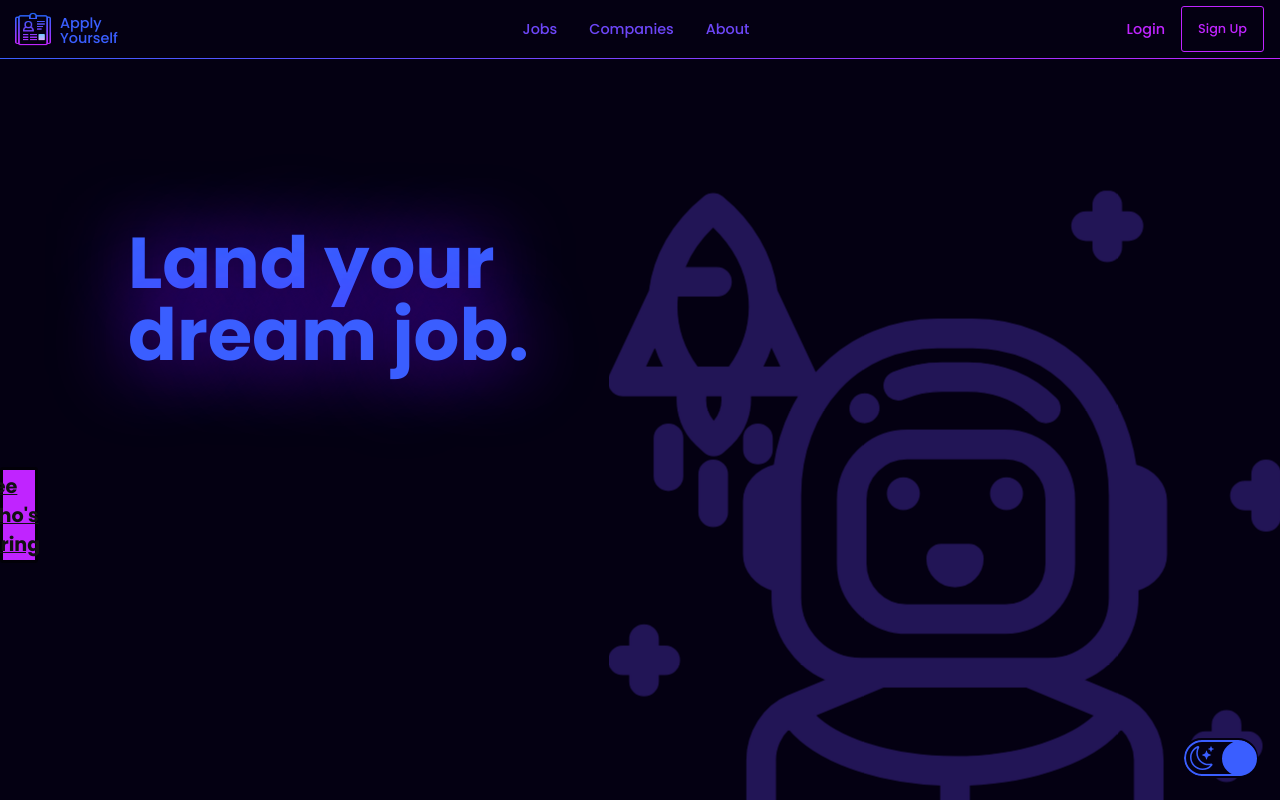
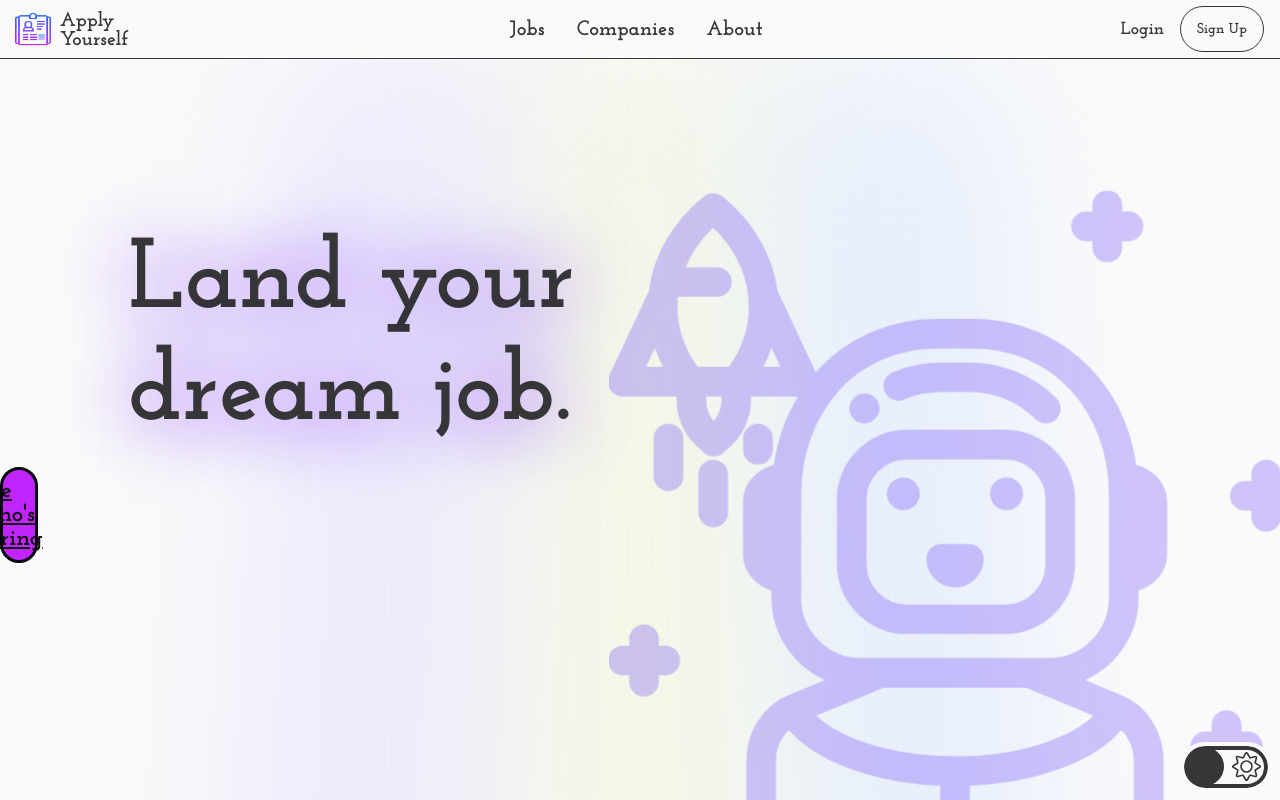
Before and after one commit to a-stepanian/apply-yourself-client, a React (Create React App) app: page / in a window 1280 px wide. Shown: the top 800 px of the page. Built offline with nearby package versions, Linux system fonts and the light colour scheme; no server answers.

Commit message:
More UI updates

```diff
--- a/src/App.tsx
+++ b/src/App.tsx
@@ -24,7 +24,7 @@ import { CompaniesPage } from "./pages/CompaniesPage";
 import { AdminPage } from "./pages/AdminPage";
 
 export const App = () => {
-  const [theme, setTheme] = useState<"dark" | "light">("dark");
+  const [theme, setTheme] = useState<"dark" | "light">("light");
   const { showModal } = useAppContext();
   const siteWrapperRef = useRef<HTMLDivElement>(null);
 
--- a/src/components/DarkModeButton.tsx
+++ b/src/components/DarkModeButton.tsx
@@ -78,7 +78,30 @@ const Wrapper = styled.button`
     }
   }
   @media (min-width: 990px) {
-    bottom: 24px;
-    right: 24px;
+    border: 4px solid ${({ theme }) => theme.color1};
+    outline: 4px solid ${({ theme }) => theme.primaryBackgroundColor};
+    border-radius: 39px;
+    height: 42px;
+    width: 84px;
+    cursor: pointer;
+    .circle {
+      top: -3px;
+      left: ${({ theme }) => `${theme.name === "darkMode" ? "42px" : "-3px"}`};
+      width: 39px;
+      height: 39px;
+      border-radius: 100%;
+    }
+    .moon {
+      top: 4px;
+      left: 6px;
+      width: 26px;
+      height: 26px;
+    }
+    .sun {
+      top: -3px;
+      right: -2px;
+      width: 39px;
+      height: 39px;
+    }
   }
 `;
--- a/src/components/Loading.tsx
+++ b/src/components/Loading.tsx
@@ -10,15 +10,27 @@ interface IShow {
 export const Loading = () => {
   const [show, setShow] = useState<IShow>({ line1: false, line2: false });
 
-  setTimeout(() => setShow(prev => ({ ...prev, line1: true })), 50);
-  setTimeout(() => setShow(prev => ({ ...prev, line2: true })), 500);
+  setTimeout(() => setShow(prev => ({ ...prev, line1: true })), 200);
+  // setTimeout(() => setShow(prev => ({ ...prev, line2: true })), 8000);
 
-  const wavePattern = "⋅.˳˳.⋅˙ॱ˙⋅.˳˳.⋅⋅.˳˳.⋅˙ॱ˙".repeat(30);
+  const wavePattern = "⋅.˳˳.⋅˙ॱ˙⋅.˳˳.⋅⋅.˳˳.⋅˙ॱ˙".repeat(2);
 
   return (
     <Wrapper>
-      {show.line1 && <TypingEffect text="Loading results..." textElementType="p" speedInMilliseconds={10} />}
-      {show.line2 && <TypingEffect text={wavePattern} textElementType="p" speedInMilliseconds={40} />}
+      {show.line1 && (
+        <TypingEffect
+          text={`Loading results... ${wavePattern} ...if you can read this... ${wavePattern} ...the server may still be waking up... ${wavePattern} ...Thank you for your patience! ${wavePattern}`}
+          textElementType="p"
+          speedInMilliseconds={30}
+        />
+      )}
+      {/* {show.line2 && (
+        <TypingEffect
+          text={`Thank you for your patience ${wavePattern}${wavePattern}`}
+          textElementType="p"
+          speedInMilliseconds={20}
+        />
+      )} */}
     </Wrapper>
   );
 };
@@ -26,17 +38,13 @@ export const Loading = () => {
 // @ts-ignore
 const Wrapper = styled.div`
   display: flex;
-  flex-direction: column;
-  align-items: center;
   padding-top: 2rem;
   p {
     margin: 1rem 0;
     color: ${({ theme }) => theme.primaryPink};
     font-family: "Poppins", sans-serif;
-    font-size: 1rem;
-    &:nth-of-type(2) {
-      font-weight: 300;
-      font-size: 1.5rem;
-    }
+    font-size: 0.9rem;
+    white-space: nowrap;
+    letter-spacing: 2px;
   }
 `;
--- a/src/components/Navbar.tsx
+++ b/src/components/Navbar.tsx
@@ -183,4 +183,30 @@ const Wrapper = styled.nav`
       }
     }
   }
+
+  @media (min-width: 992px) {
+    .nav-left {
+      .logo {
+        h1 {
+          margin-top: 4px;
+          line-height: 15px;
+          font-size: ${({ theme }) => (theme.name === "darkMode" ? "1.1rem" : "1.25rem")};
+          line-height: ${({ theme }) => (theme.name === "darkMode" ? "1rem" : "1.2rem")};
+          font-weight: ${({ theme }) => (theme.name === "darkMode" ? "500" : "700")};
+          color: ${({ theme }) => theme.color1};
+        }
+        img {
+          display: block;
+          border-radius: 20%;
+          margin-right: 2px;
+        }
+      }
+    }
+    .nav-center {
+      .nav-link {
+        margin-right: 1rem;
+        font-size: ${({ theme }) => (theme.name === "darkMode" ? "1.1rem" : "1.3rem")};
+      }
+    }
+  }
 `;
--- a/src/components/UserDropdownButton.tsx
+++ b/src/components/UserDropdownButton.tsx
@@ -1,13 +1,14 @@
 import styled from "styled-components";
 import { useAppContext } from "../context/AppContext";
-import { LiaUserCircleSolid } from "react-icons/lia";
+import { RiArrowDropDownLine } from "react-icons/ri";
 
 export const UserDropdownButton = () => {
-  const { user, toggleUserDropdown } = useAppContext();
+  const { user, toggleUserDropdown, isUserDropdownOpen } = useAppContext();
+
   return (
     <Wrapper onClick={toggleUserDropdown} className="exclude-click-detection">
-      <span className="exclude-click-detection">Welcome, {user?.username ?? "No username"}</span>
-      {/* <LiaUserCircleSolid className="user-icon exclude-click-detection" /> */}
+      <span className="exclude-click-detection">{user?.username ?? "No username"}</span>
+      <RiArrowDropDownLine className={`user-icon exclude-click-detection ${isUserDropdownOpen ? "spin" : ""}`} />
     </Wrapper>
   );
 };
@@ -42,6 +43,10 @@ const Wrapper = styled.button`
   .user-icon {
     width: 24px;
     height: 24px;
+    transition: 0.2s linear;
+  }
+  .spin {
+    transform: rotate(180deg);
   }
 `;
 export default UserDropdownButton;
--- a/src/pages/DashboardPage.tsx
+++ b/src/pages/DashboardPage.tsx
@@ -7,6 +7,7 @@ import { useAppContext } from "../context/AppContext";
 import { useNavigate } from "react-router-dom";
 import { ApplicationSection } from "../components/ApplicationSection";
 import { IApplicationModel } from "../interfaces/interfaces";
+import { TypingEffect } from "../components/TypingEffect";
 
 export interface ITotals {
   total: number;
@@ -68,10 +69,6 @@ export const DashboardPage = () => {
   const navigate = useNavigate();
 
   const { applications, loggedIn } = useAppContext();
-
-  useEffect(() => {
-    if (!loggedIn) navigate("/login");
-  }, [loggedIn, navigate]);
 
   useEffect(() => {
     setAllApps(applications);
@@ -162,6 +159,10 @@ export const DashboardPage = () => {
     calcAvgResponseTime();
   }, [allApps]);
 
+  if (!loggedIn) {
+    return <TypingEffect text="Checking current user............" speedInMilliseconds={30} textElementType="p" />;
+  }
+
   if (totals.total === 0) {
     return <ApplicationSection />;
   }
--- a/src/pages/HeroPage.tsx
+++ b/src/pages/HeroPage.tsx
@@ -392,6 +392,8 @@ const Wrapper = styled.main`
   }
 
   @media (min-width: 990px) {
+    .above-the-fold {
+      .hero-text-wrapper {
         h1 {
           font-size: ${({ theme }) => (theme.name === "darkMode" ? "5.5rem" : "6.2rem")};
           line-height: ${({ theme }) => (theme.name === "darkMode" ? "5.5rem" : "6.2rem")};
@@ -400,9 +402,11 @@ const Wrapper = styled.main`
         .get-started-cta {
           margin-top: 5rem;
         }
+      }
       .astronaut-wrapper {
         animation: fadeInLight 2s linear forwards;
         max-width: 40rem;
+      }
     }
     .hero {
       margin: 16rem 0;
@@ -419,12 +423,16 @@ const Wrapper = styled.main`
     }
   }
   @media (min-width: 1200px) {
+    .above-the-fold {
+      .hero-text-wrapper {
         h1 {
           line-height: 7rem;
         }
         .hero-text-wrapper {
           width: 100vw;
           padding: 0 20vw;
+        }
+      }
     }
     .hero1 {
       margin-top: 50vh;
--- a/src/pages/JobsPage.tsx
+++ b/src/pages/JobsPage.tsx
@@ -69,7 +69,7 @@ export const JobsPage = () => {
     } catch (err) {
       console.log(err);
     } finally {
-      await new Promise(resolve => setTimeout(resolve, 300));
+      // await new Promise(resolve => setTimeout(resolve, 1000));
       setIsLoading(false);
     }
   };
```
Lines whose indentation alone changed are shown as unchanged.
